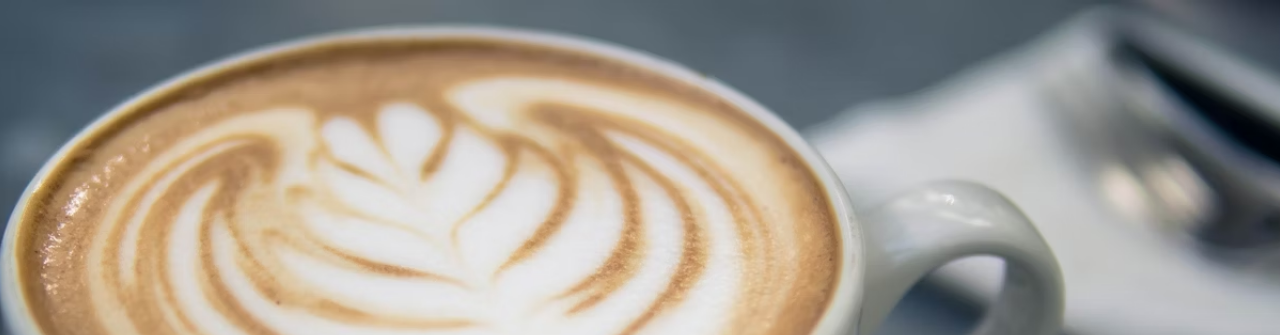
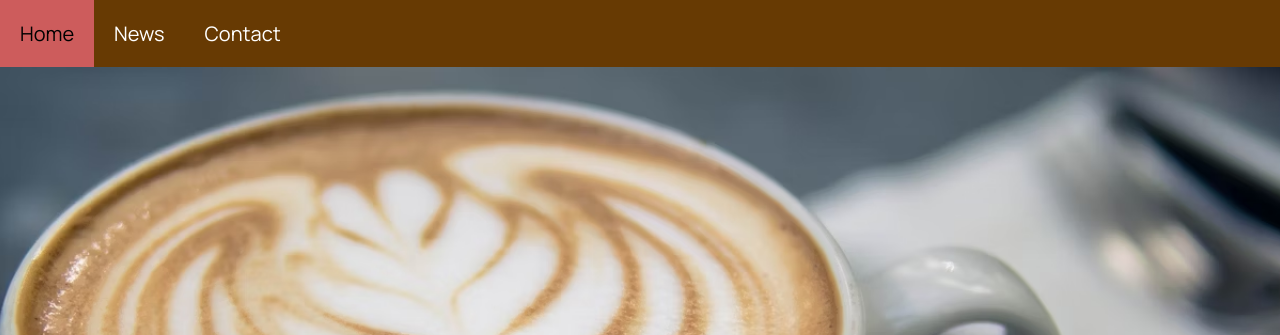
Before and after one commit to filizerkmen/group-assignment, a plain HTML site: page index.html in a window 1280 px wide. Shown: the top 335 px of the page. Drawn offline with Linux system fonts and the light colour scheme.

Commit message:
(header)

```diff
--- a/index.html
+++ b/index.html
@@ -9,7 +9,12 @@
     <title>Cafe</title>
 </head>
 <body>
-
+<div class="topnav">
+    <a class="active" href="#home">Home</a>
+    <a href="#news">News</a>
+    <a href="#contact">Contact</a>
+    </div>
+</div>
     <section class="hero">
         <div class="hero-text">
             <h1>Espresso Lane</h1>
--- a/style.css
+++ b/style.css
@@ -5,6 +5,27 @@ body {
     font-family: "Manrope", sans-serif;
     font-optical-sizing: auto;
     font-style: normal;
+}
+
+.topnav {
+    background-color: #673a03 ;
+    overflow: hidden;
+}
+
+.topnav a {
+    float: left;
+    color: white;
+    text-align: center;
+    padding: 20px 20px;
+    font-size: 20px;
+    text-decoration: none;
+}
+.topnav a:hover {;
+    color: black;
+}
+
+.topnav a.active {
+    background-color: indianred;
 }
 
 .hero {
```
